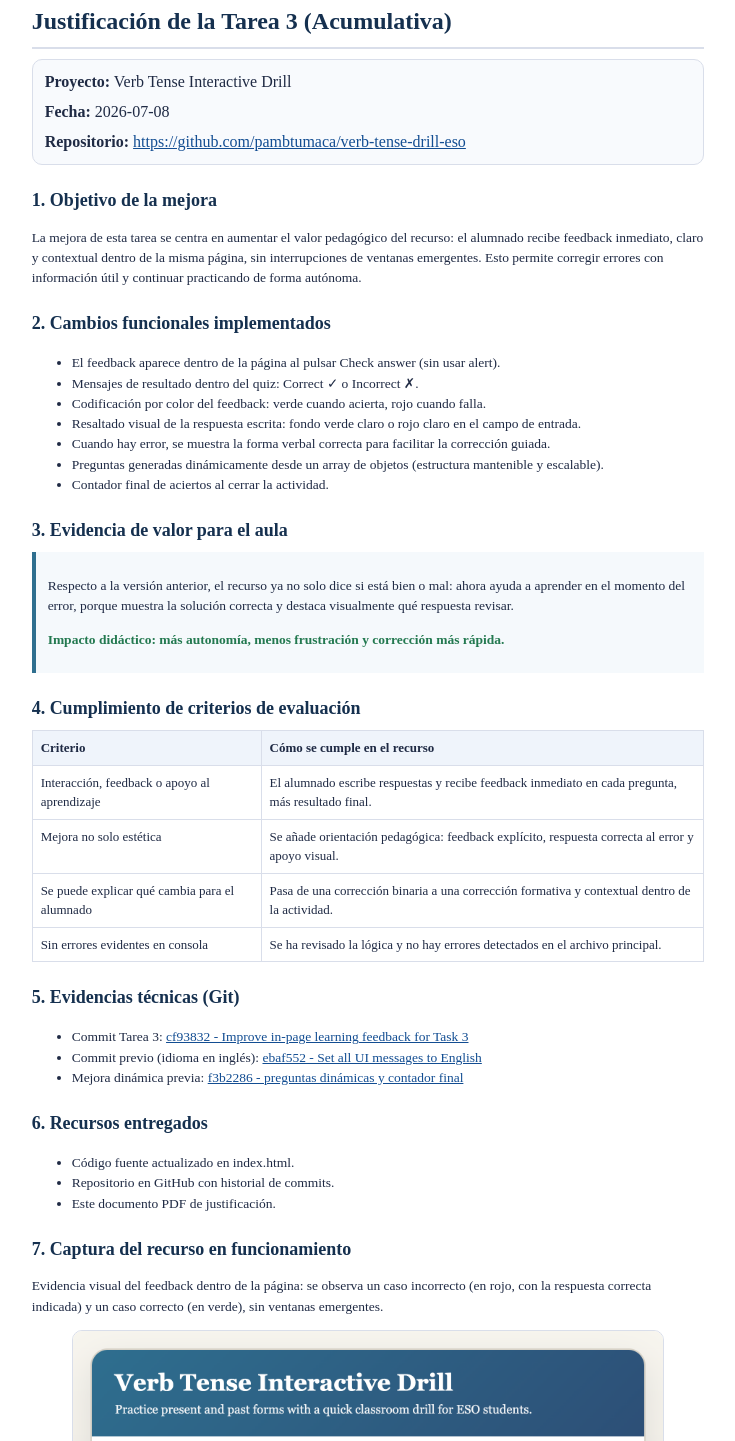
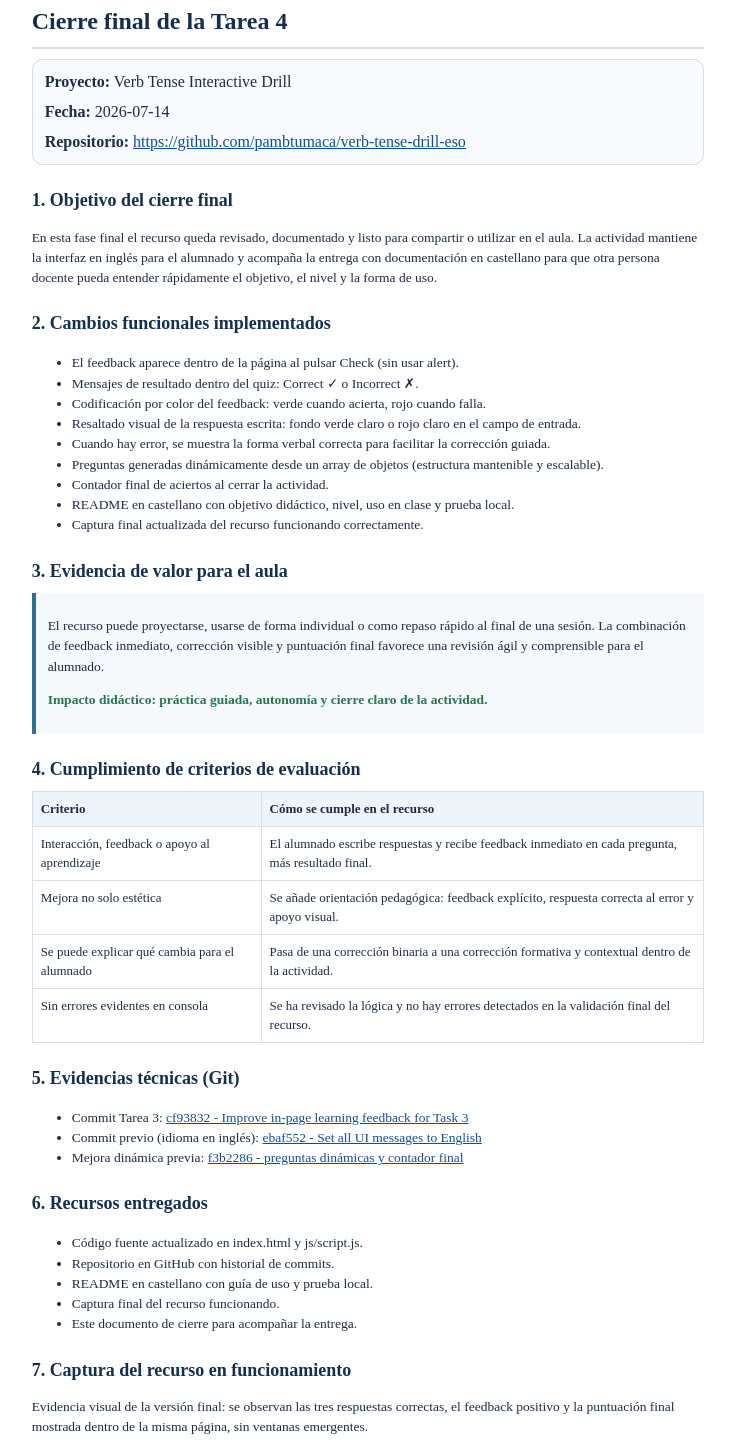
Before and after one commit to pambtumaca/verb-tense-drill-eso, a plain HTML site: page justificacion-tarea3.html in a window 1280 px wide. Shown: the part 65-1506 px from the top of the page, without its empty margins (272-1007 px from the left). Drawn offline with Linux system fonts and the light colour scheme.

Commit message:
docs: complete folder submission and documentation updates for final delivery

```diff
--- a/justificacion-tarea3.html
+++ b/justificacion-tarea3.html
@@ -3,7 +3,7 @@
 <head>
   <meta charset="UTF-8">
   <meta name="viewport" content="width=device-width, initial-scale=1.0">
-  <title>Justificación Tarea 3 - Verb Tense Interactive Drill</title>
+  <title>Entrega final Tarea 4 - Verb Tense Interactive Drill</title>
   <style>
     :root {
       --ink: #1f2a44;
@@ -133,39 +133,42 @@
 </head>
 <body>
   <main class="page">
-    <h1>Justificación de la Tarea 3 (Acumulativa)</h1>
+    <h1>Cierre final de la Tarea 4</h1>
 
     <section class="meta">
       <div><strong>Proyecto:</strong> Verb Tense Interactive Drill</div>
-      <div><strong>Fecha:</strong> 2026-07-08</div>
+      <div><strong>Fecha:</strong> 2026-07-14</div>
       <div><strong>Repositorio:</strong> <a href="https://github.com/pambtumaca/verb-tense-drill-eso">https://github.com/pambtumaca/verb-tense-drill-eso</a></div>
     </section>
 
-    <h2>1. Objetivo de la mejora</h2>
+    <h2>1. Objetivo del cierre final</h2>
     <p>
-      La mejora de esta tarea se centra en aumentar el valor pedagógico del recurso: el alumnado recibe
-      feedback inmediato, claro y contextual dentro de la misma página, sin interrupciones de ventanas emergentes.
-      Esto permite corregir errores con información útil y continuar practicando de forma autónoma.
+      En esta fase final el recurso queda revisado, documentado y listo para compartir o utilizar en el aula.
+      La actividad mantiene la interfaz en inglés para el alumnado y acompaña la entrega con documentación en castellano
+      para que otra persona docente pueda entender rápidamente el objetivo, el nivel y la forma de uso.
     </p>
 
     <h2>2. Cambios funcionales implementados</h2>
     <ul>
-      <li>El feedback aparece dentro de la página al pulsar Check answer (sin usar alert).</li>
+      <li>El feedback aparece dentro de la página al pulsar Check (sin usar alert).</li>
       <li>Mensajes de resultado dentro del quiz: Correct ✓ o Incorrect ✗.</li>
       <li>Codificación por color del feedback: verde cuando acierta, rojo cuando falla.</li>
       <li>Resaltado visual de la respuesta escrita: fondo verde claro o rojo claro en el campo de entrada.</li>
       <li>Cuando hay error, se muestra la forma verbal correcta para facilitar la corrección guiada.</li>
       <li>Preguntas generadas dinámicamente desde un array de objetos (estructura mantenible y escalable).</li>
       <li>Contador final de aciertos al cerrar la actividad.</li>
+      <li>README en castellano con objetivo didáctico, nivel, uso en clase y prueba local.</li>
+      <li>Captura final actualizada del recurso funcionando correctamente.</li>
     </ul>
 
     <h2>3. Evidencia de valor para el aula</h2>
     <div class="box">
       <p>
-        Respecto a la versión anterior, el recurso ya no solo dice si está bien o mal: ahora ayuda a aprender
-        en el momento del error, porque muestra la solución correcta y destaca visualmente qué respuesta revisar.
+        El recurso puede proyectarse, usarse de forma individual o como repaso rápido al final de una sesión.
+        La combinación de feedback inmediato, corrección visible y puntuación final favorece una revisión ágil
+        y comprensible para el alumnado.
       </p>
-      <p class="ok">Impacto didáctico: más autonomía, menos frustración y corrección más rápida.</p>
+      <p class="ok">Impacto didáctico: práctica guiada, autonomía y cierre claro de la actividad.</p>
     </div>
 
     <h2>4. Cumplimiento de criterios de evaluación</h2>
@@ -191,7 +194,7 @@
         </tr>
         <tr>
           <td>Sin errores evidentes en consola</td>
-          <td>Se ha revisado la lógica y no hay errores detectados en el archivo principal.</td>
+          <td>Se ha revisado la lógica y no hay errores detectados en la validación final del recurso.</td>
         </tr>
       </tbody>
     </table>
@@ -205,22 +208,24 @@
 
     <h2>6. Recursos entregados</h2>
     <ul>
-      <li>Código fuente actualizado en index.html.</li>
+      <li>Código fuente actualizado en index.html y js/script.js.</li>
       <li>Repositorio en GitHub con historial de commits.</li>
-      <li>Este documento PDF de justificación.</li>
+      <li>README en castellano con guía de uso y prueba local.</li>
+      <li>Captura final del recurso funcionando.</li>
+      <li>Este documento de cierre para acompañar la entrega.</li>
     </ul>
 
     <h2>7. Captura del recurso en funcionamiento</h2>
     <p>
-      Evidencia visual del feedback dentro de la página: se observa un caso incorrecto (en rojo, con la respuesta correcta indicada)
-      y un caso correcto (en verde), sin ventanas emergentes.
+      Evidencia visual de la versión final: se observan las tres respuestas correctas, el feedback positivo y la puntuación final
+      mostrada dentro de la misma página, sin ventanas emergentes.
     </p>
     <figure class="capture">
-      <img src="captura-tarea3.png" alt="Captura del quiz mostrando feedback correcto e incorrecto en la misma página">
+      <img src="captura-final.png" alt="Captura final del quiz mostrando feedback y puntuación dentro de la misma página">
     </figure>
 
     <p class="small">
-      Nota: la captura se ha obtenido del propio recurso ejecutado localmente para evidenciar el comportamiento final de la tarea.
+      Nota: la captura se ha obtenido del propio recurso ejecutado localmente para evidenciar el comportamiento final de la entrega.
     </p>
   </main>
 </body>
```
Also changed, not shown: captura-final.png (added), 2 other files.
